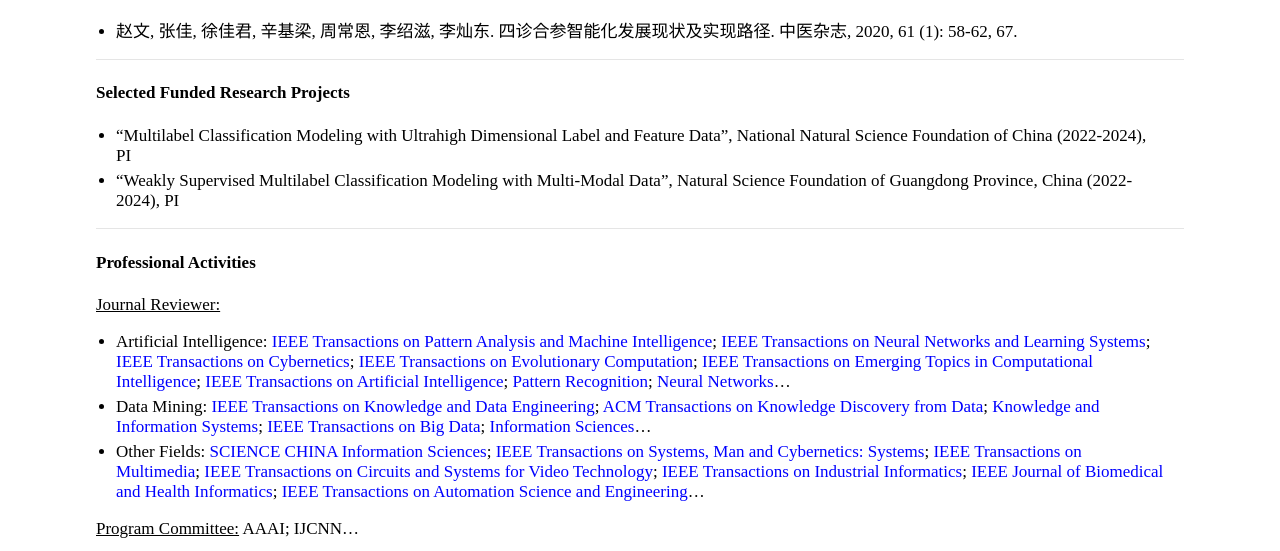
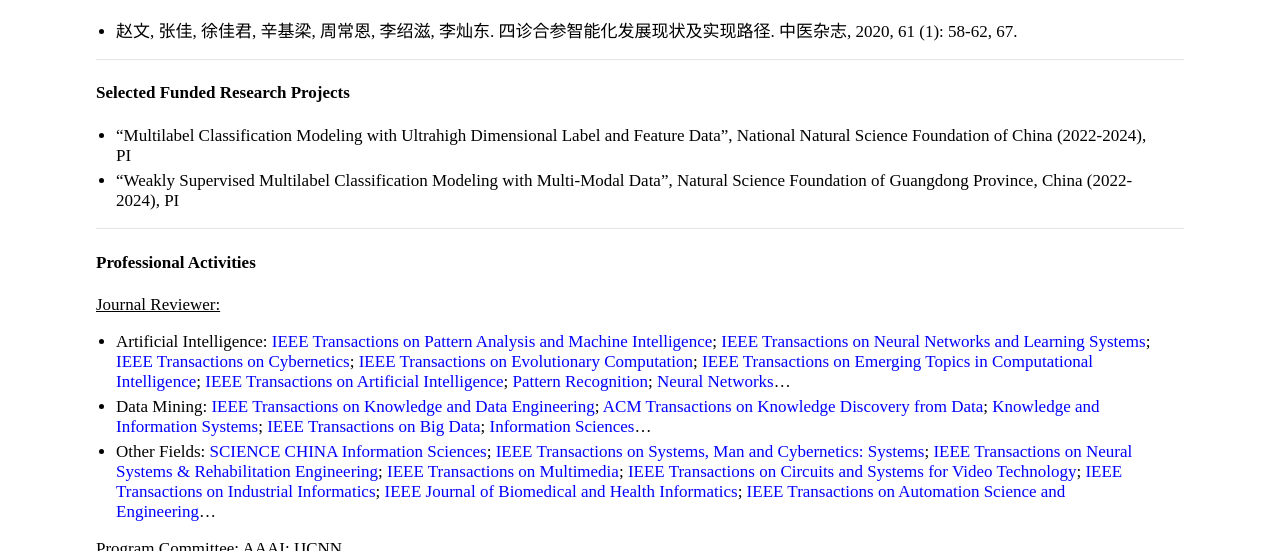
Before and after one commit to jiazhang-ml/jiazhang-ml.github.io, a Jekyll site: the page built from index.md, in a window 1280 px wide and 900 px high, scrolled down 1043 px, cut to the strip 0-551 px from the top of the window. Built offline with Jekyll 4.4.1, drawn with Linux system fonts in a browser that asks for light colours.

Commit message:
Update index.md

```diff
--- a/index.md
+++ b/index.md
@@ -51,6 +51,6 @@ layout: default
 <u>Journal Reviewer:</u>
 * Artificial Intelligence: [IEEE Transactions on Pattern Analysis and Machine Intelligence](https://mc.manuscriptcentral.com/tpami-cs); [IEEE Transactions on Neural Networks and Learning Systems](https://mc.manuscriptcentral.com/tnnls); [IEEE Transactions on Cybernetics](https://mc.manuscriptcentral.com/cyb-ieee); [IEEE Transactions on Evolutionary Computation](https://mc.manuscriptcentral.com/tevc-ieee); [IEEE Transactions on Emerging Topics in Computational Intelligence](https://mc.manuscriptcentral.com/tetci-ieee); [IEEE Transactions on Artificial Intelligence](https://mc.manuscriptcentral.com/tai-ieee); [Pattern Recognition](https://www.sciencedirect.com/journal/pattern-recognition); [Neural Networks](https://www.editorialmanager.com/neunet/default.aspx)...
 * Data Mining: [IEEE Transactions on Knowledge and Data Engineering](https://mc.manuscriptcentral.com/tkde-cs); [ACM Transactions on Knowledge Discovery from Data](https://mc.manuscriptcentral.com/tkdd); [Knowledge and Information Systems](https://www.springer.com/journal/10115); [IEEE Transactions on Big Data](https://mc.manuscriptcentral.com/tbd-cs); [Information Sciences](https://www.sciencedirect.com/journal/information-sciences)...
-* Other Fields: [SCIENCE CHINA Information Sciences](https://mc03.manuscriptcentral.com/scis); [IEEE Transactions on Systems, Man and Cybernetics: Systems](https://mc.manuscriptcentral.com/systems); [IEEE Transactions on Multimedia](https://mc.manuscriptcentral.com/tmm-ieee); [IEEE Transactions on Circuits and Systems for Video Technology](https://mc.manuscriptcentral.com/tcsvt); [IEEE Transactions on Industrial Informatics](https://mc.manuscriptcentral.com/tii); [IEEE Journal of Biomedical and Health Informatics](https://mc.manuscriptcentral.com/jbhi-embs); [IEEE Transactions on Automation Science and Engineering](https://mc.manuscriptcentral.com/t-ase)...
+* Other Fields: [SCIENCE CHINA Information Sciences](https://mc03.manuscriptcentral.com/scis); [IEEE Transactions on Systems, Man and Cybernetics: Systems](https://mc.manuscriptcentral.com/systems); [IEEE Transactions on Neural Systems & Rehabilitation Engineering](https://mc.manuscriptcentral.com/tnsre-embs); [IEEE Transactions on Multimedia](https://mc.manuscriptcentral.com/tmm-ieee); [IEEE Transactions on Circuits and Systems for Video Technology](https://mc.manuscriptcentral.com/tcsvt); [IEEE Transactions on Industrial Informatics](https://mc.manuscriptcentral.com/tii); [IEEE Journal of Biomedical and Health Informatics](https://mc.manuscriptcentral.com/jbhi-embs); [IEEE Transactions on Automation Science and Engineering](https://mc.manuscriptcentral.com/t-ase)...
 
 <u>Program Committee:</u> AAAI; IJCNN...
```
